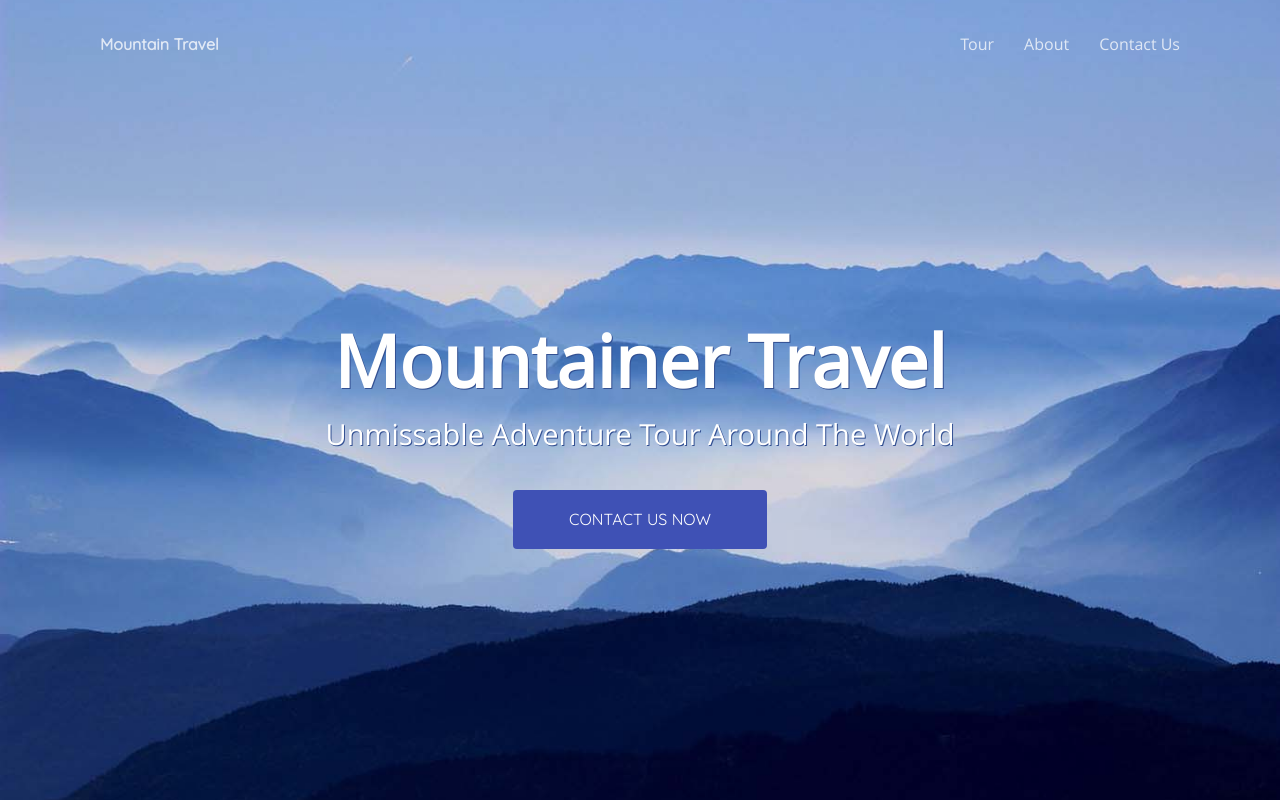
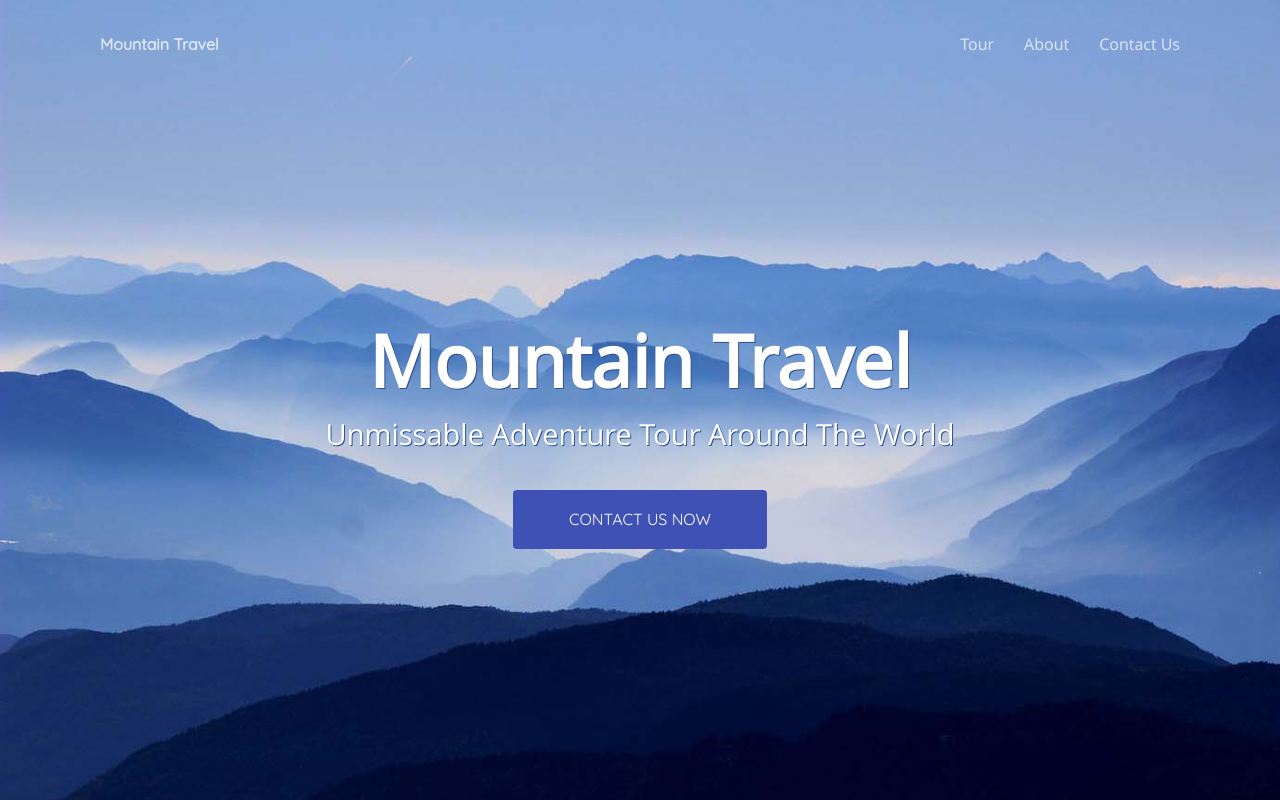
Before and after one commit to B-Tarik/js_css-Mountain_Travel, a website: page app/index.html in a window 1280 px wide. Shown: the top 800 px of the page. Drawn offline with Linux system fonts and the light colour scheme.

Commit message:
fixed typo at index

```diff
--- a/app/index.html
+++ b/app/index.html
@@ -70,7 +70,7 @@
 
     <div class="hero__main">
         <div class="hero__content-area">
-            <h1 class="hero__title">Mountainer Travel</h1>
+            <h1 class="hero__title">Mountain Travel</h1>
             <h3 class="hero__text">Unmissable Adventure Tour Around The World</h3>
             <a class="hero__btn btn" href="#">Contact Us Now</a>
         </div>
```
Also changed, not shown: docs/index.html (+1 -1 lines).
